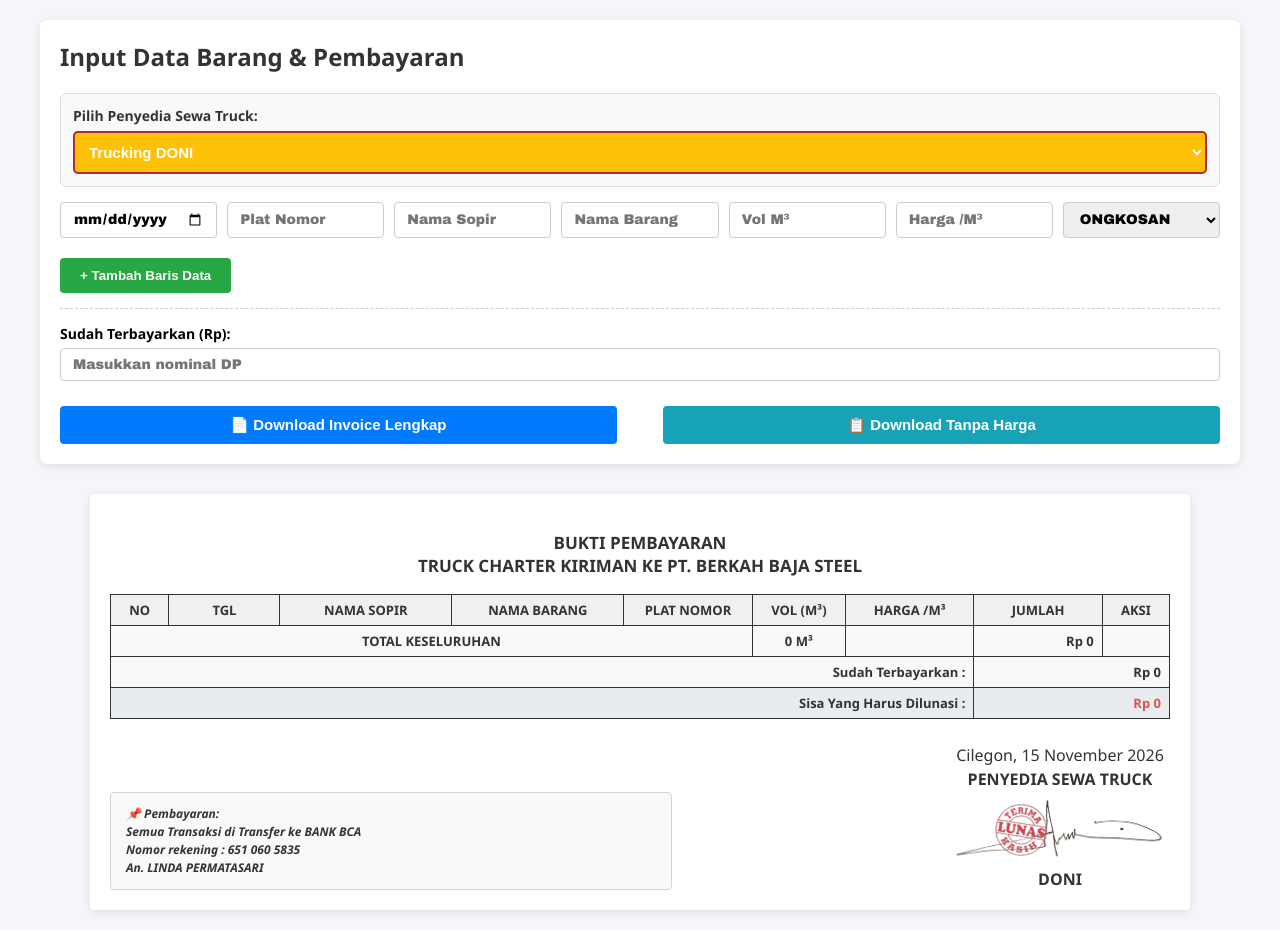
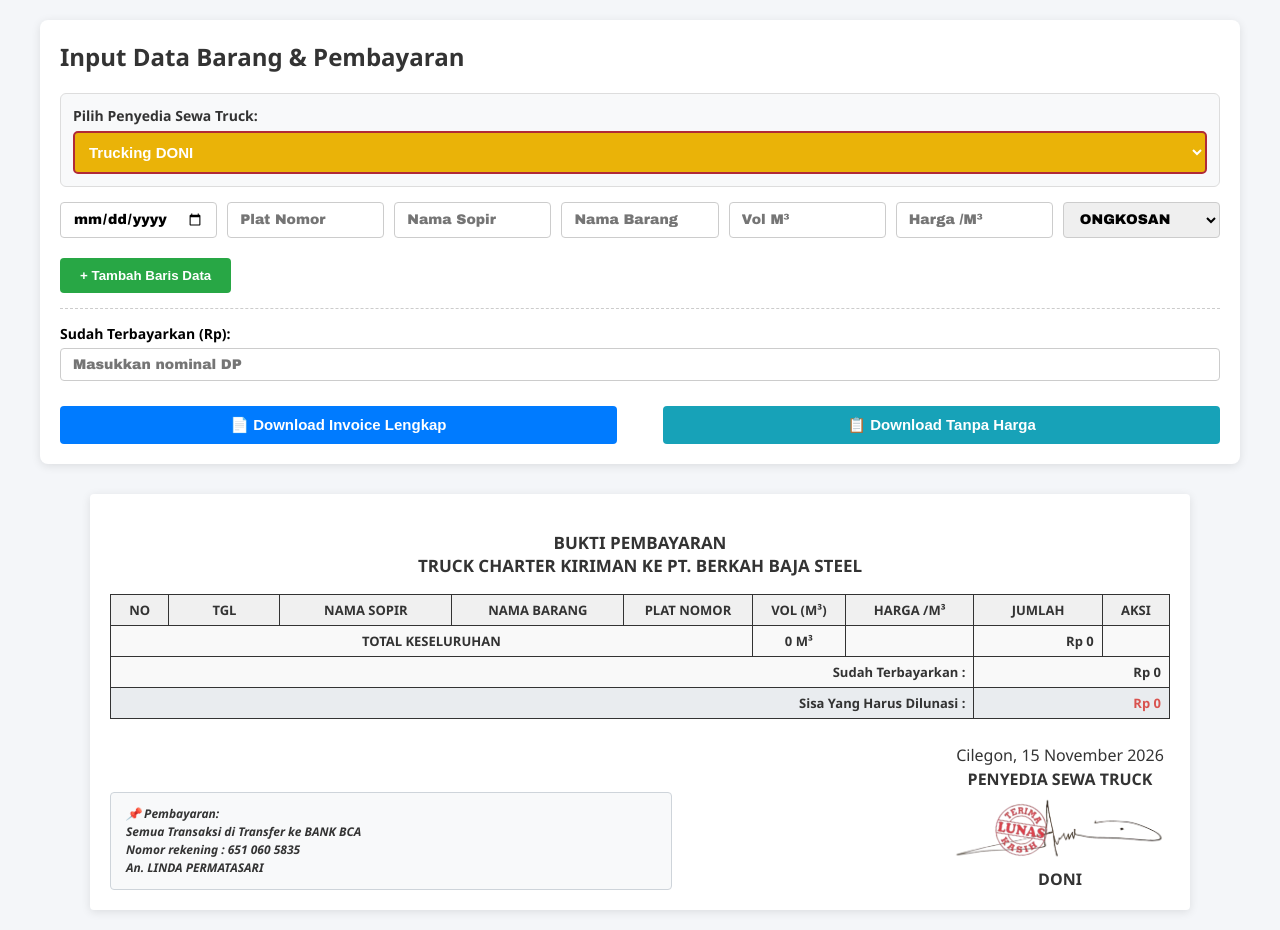
Before and after one commit to yefryZA/PT.-BERKAH-BAJA-STEEL, a plain HTML site: page Trucking.html in a window 1280 px wide. Drawn offline with Linux system fonts and the light colour scheme.

Commit message:
Update Trucking.html

```diff
--- a/Trucking.html
+++ b/Trucking.html
@@ -358,7 +358,7 @@
             namaTTD: "DONI",
             ttdImg: "ttd.misjaya.png",
             filePrefix: "Invoice Herman",
-            bgColor: "#ffc107", // kuning
+            bgColor: "#eab308", // kuning
             textColor: "#ffffff",
             borderColor: "#b02a37"
         },
```
